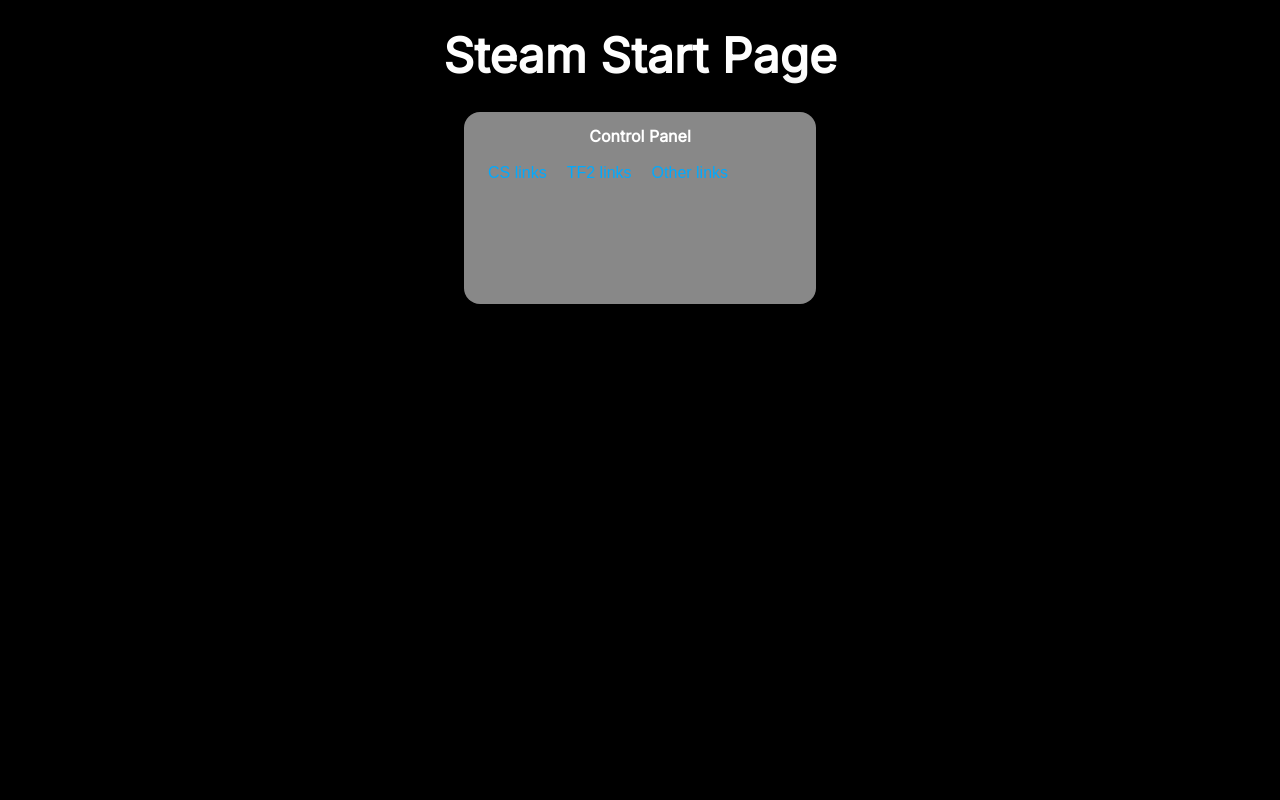
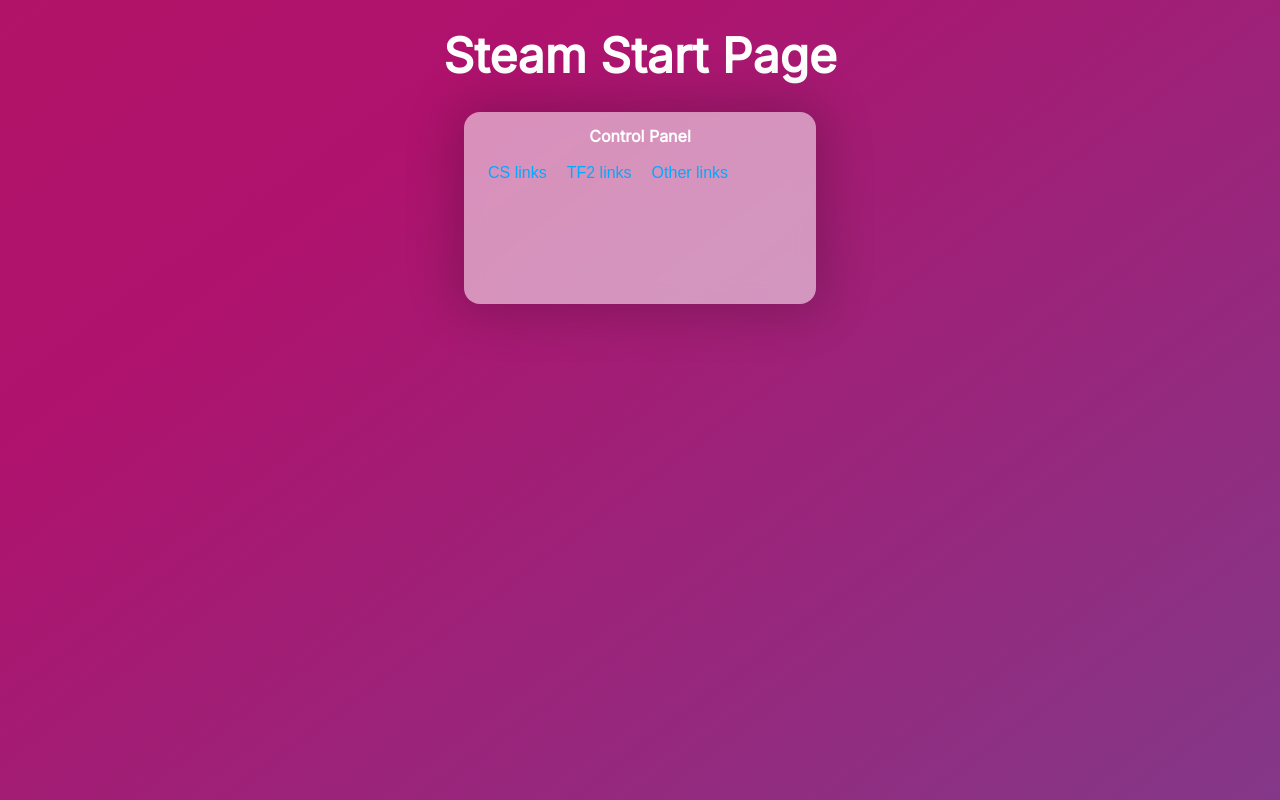
Before and after one commit to ObsidianPresidium/skejs.eu-v2, a SvelteKit app: page /start in a window 1280 px wide. Built offline with nearby package versions, Linux system fonts and the light colour scheme.

Commit message:
add faceit, add cool background when video is loading, fix vulns

```diff
--- a/src/lib/Box.svelte
+++ b/src/lib/Box.svelte
@@ -4,8 +4,7 @@
     $link-bracket-margin: 0.6rem;
 
     .box {
-        max-width: 30rem;
-        min-width: 20rem;
+        width: 20rem;
         min-height: 10rem;
         padding: 1rem;
         background-color: #ffffff88;
@@ -58,7 +57,7 @@
         color: black;
         line-height: 1.15;
         &:not(:last-child) {
-            margin-bottom: 1rem;
+            margin-bottom: 0.25rem;
         }
     }
 
--- a/src/lib/CounterStrike.svelte
+++ b/src/lib/CounterStrike.svelte
@@ -8,4 +8,5 @@
     <p><a href="https://hltv.org">HLTV</a></p>
     <p><a href="https://steamcommunity.com/market/search?appid=730">Market</a></p>
     <p><a href="https://csnades.gg">CSNades</a></p>
+    <p><a href="https://faceit.com">FACEIT</a></p>
 </Box>
--- a/src/routes/start/+page.svelte
+++ b/src/routes/start/+page.svelte
@@ -4,11 +4,14 @@
         position: fixed;
         top: 0;
         left: 0;
-        width: 100%;
-        height: 100%;
+        width: 100vw;
+        height: 100vh;
         overflow: hidden;
         z-index: -1;
-        background-color: black;
+        background: linear-gradient(143deg, #c42525, #af126d, #04a9db);
+        background-size: 600% 600%;
+
+        animation: backgroundLoadingAnimation 8000ms infinite;
 
         video {
             position: absolute;
@@ -95,6 +98,12 @@
         font-family: "Inter", sans-serif;
         margin-bottom: 1rem;
     }
+
+    @keyframes backgroundLoadingAnimation {
+        0%{background-position:0% 50%}
+        50%{background-position:100% 50%}
+        100%{background-position:0% 50%}
+    }
 </style>
 
 <script lang="ts">
```
Also changed, not shown: 1 other file (tests, documents, lock files or other folders).
